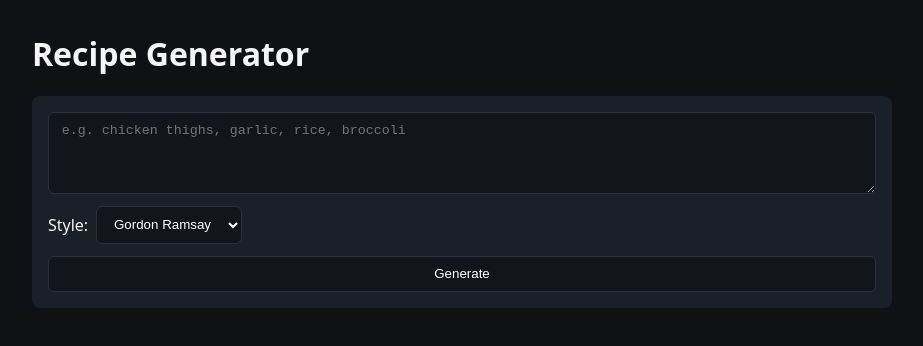
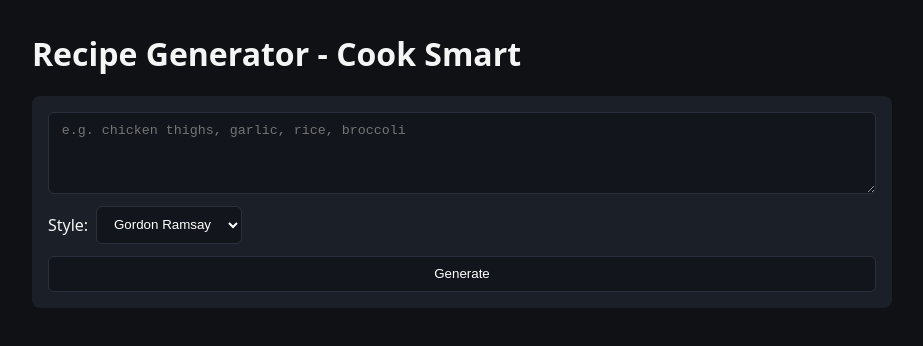
Before and after one commit to abermejo274/recipe-generator, a React (Vite) app in the folder client/: page / in a window 1280 px wide. Shown: the top 346 px of the page, without its empty margins (178-1101 px from the left). Built offline with nearby package versions, Linux system fonts and the light colour scheme.

Commit message:
udpated h1 part

```diff
--- a/client/src/App.jsx
+++ b/client/src/App.jsx
@@ -37,7 +37,7 @@
     }
     return (
         <div className="shell">
-            <h1>Recipe Generator</h1>
+            <h1>Recipe Generator - Cook Smart</h1>
             <form onSubmit={submit} className="panel">
                 <IngredientInput value={ingredients} onChange={setIngredients} />
                 <div className="row">
```
